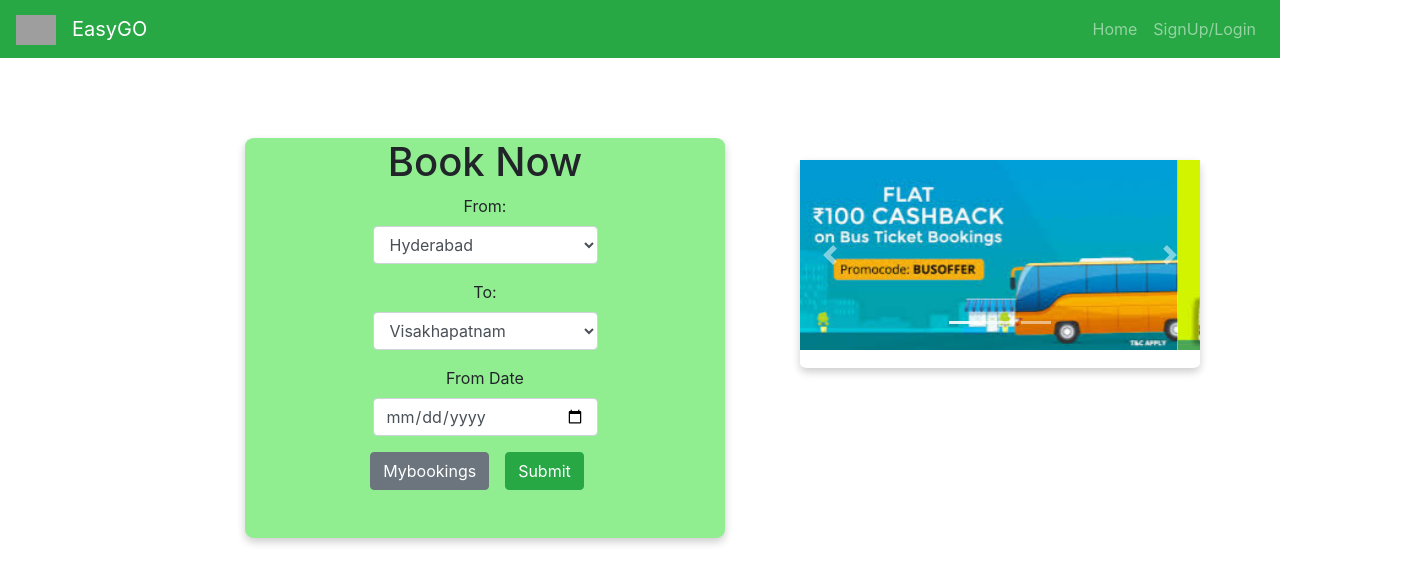
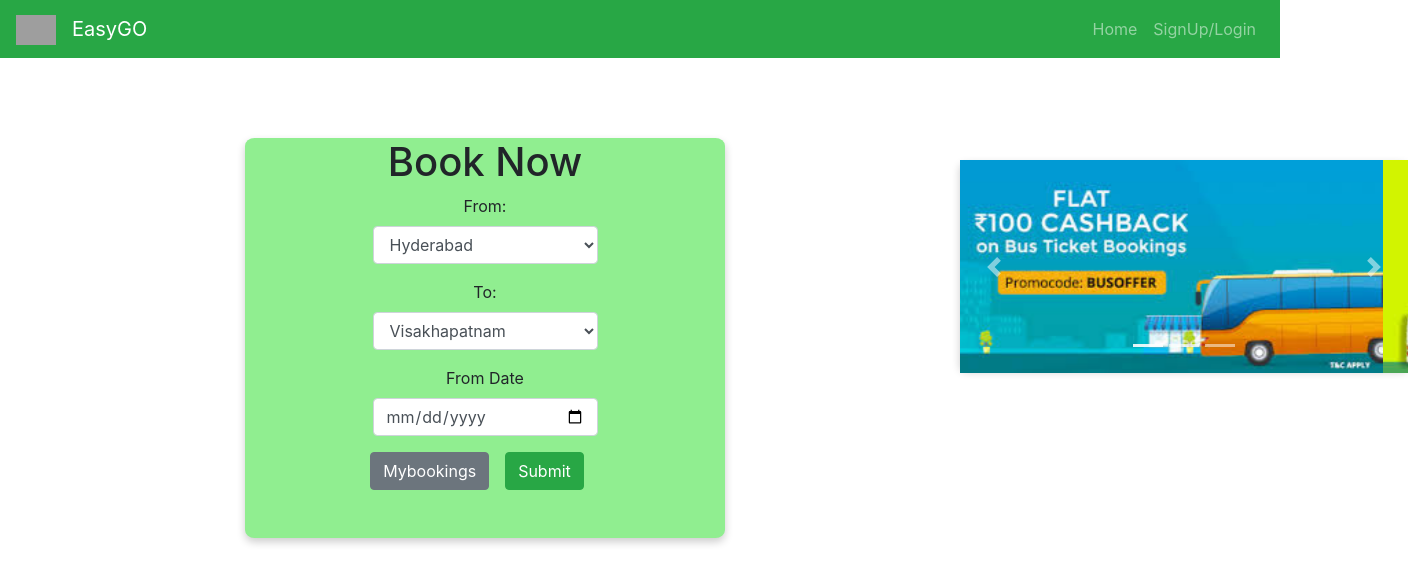
Before and after one commit to bvabhijeeth1999/travel-project, a React (Create React App) app in the folder client/: page /book_tickets/1 in a window 1280 px wide. Shown: the top 584 px of the page, 1408 px wide, since content can reach past the window. Built offline with nearby package versions, Linux system fonts and the light colour scheme; grey boxes are pictures that could not be loaded.

Commit message:
make it better

```diff
--- a/client/src/App.css
+++ b/client/src/App.css
@@ -7,7 +7,7 @@
     rgba(121, 9, 100, 0.6643032212885154) 35%,
     rgba(0, 212, 255, 1) 100%
   ); */
-  background-color: green;
+  background-color: lightgray;
   height: 25rem;
 }
 
@@ -130,10 +130,10 @@
 
 .UC {
   position: absolute;
-  left: 50rem;
+  left: 60rem;
   top: 10rem;
   height: 13rem;
-  width: 25rem;
+  width: 28rem;
   box-sizing: border-box;
   box-shadow: 0 4px 8px 0 rgba(0, 0, 0, 0.2);
   border-radius: 2%;
```
